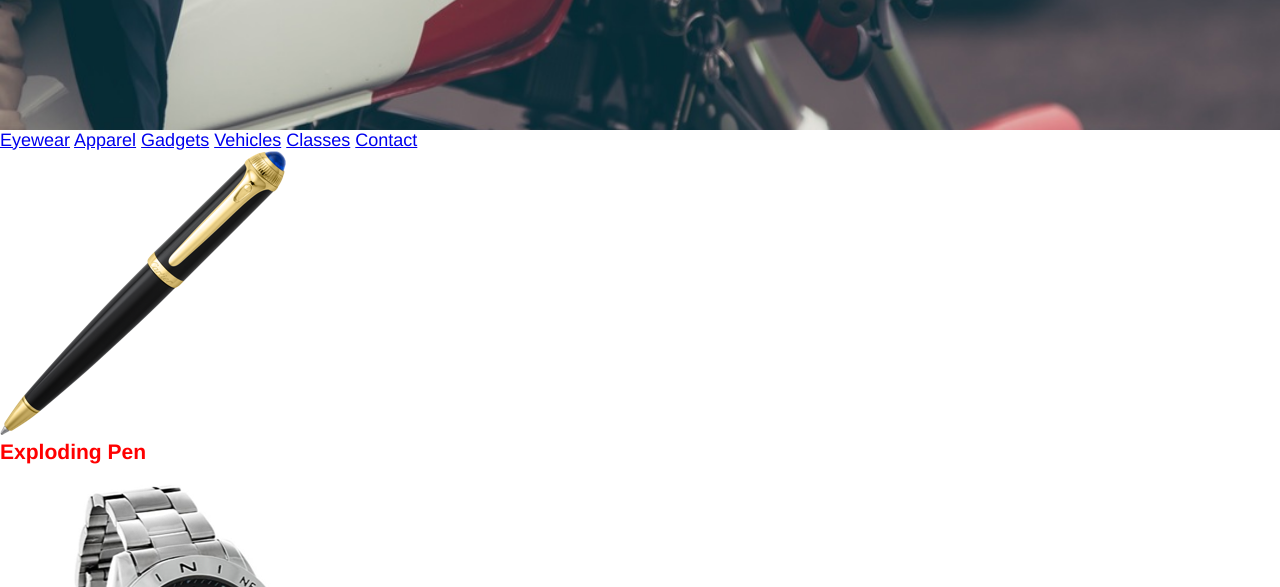
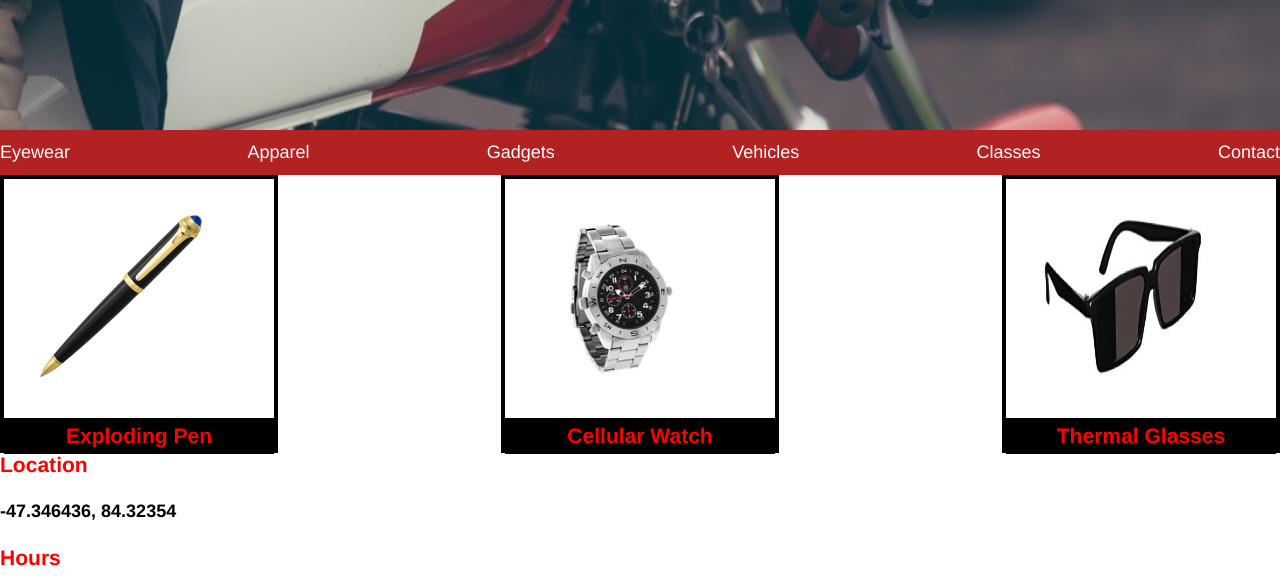
Before and after one commit to vi109/Secret-agent, a plain HTML site: page index.html in a window 1280 px wide. Shown: the part 365-952 px from the top of the page. Drawn offline with Linux system fonts and the light colour scheme.

Commit message:
worked on nav and items

```diff
--- a/index.html
+++ b/index.html
@@ -36,27 +36,27 @@
 
     <!-- Items -->
 
-    <section class="items">
+    <div class="items">
       <!-- Pen -->
-      <div class="box-1">
+      <div class="box">
         <img src="./resources/images/pen.png" alt="pen"/>
         <h3>Exploding Pen</h3>
       </div>
       <!-- Watch -->
-      <div class="box-2">
+      <div class="box">
         <img src="./resources/images/watch.png" alt="watch"/>
         <h3>Cellular Watch</h3>
       </div>
       <!-- Glasses -->
-      <div class="box-3">
+      <div class="box">
         <img src="./resources/images/glasses.png" alt="glasses"/>
         <h3>Thermal Glasses</h3>
       </div>
-    </section>
+    </div>
 
     <!-- Location and Hours -->
 
-    <section class="shop">
+    <div class="shop">
       <!-- Location -->
       <div class="location">
         <h3>Location</h3>
@@ -67,7 +67,7 @@
         <h3>Hours</h3>
         <h4>0800 - 1800</h4>
       </div>
-    </section>
+    </div>
 
     <!-- Footer -->
 
--- a/resources/css/style.css
+++ b/resources/css/style.css
@@ -64,3 +64,50 @@ header h3 {
 .new-arrival h3 {
   margin-bottom: 0.25rem;
 }
+
+/* Navigation section */
+
+nav {
+  display: flex;
+  justify-content: space-between;
+  background-color: firebrick;
+  height: 2.5rem;
+  align-items: center;
+}
+
+a {
+  color: white;
+  text-decoration: none;
+  font-size: 1rem;
+}
+
+
+/* Items section */
+
+.items {
+
+  display: flex;
+  justify-content: space-between;
+}
+
+.box {
+  border: 4px solid black;
+  height: 15rem;
+  width: 15rem;
+
+
+}
+
+.box img {
+  height: 9rem;
+  width: 9rem;
+  margin: 2rem;
+}
+
+.box h3 {
+  background-color: black;
+  height: 2rem;
+  display: flex;
+  align-items: center;
+  justify-content: center;
+}
```
